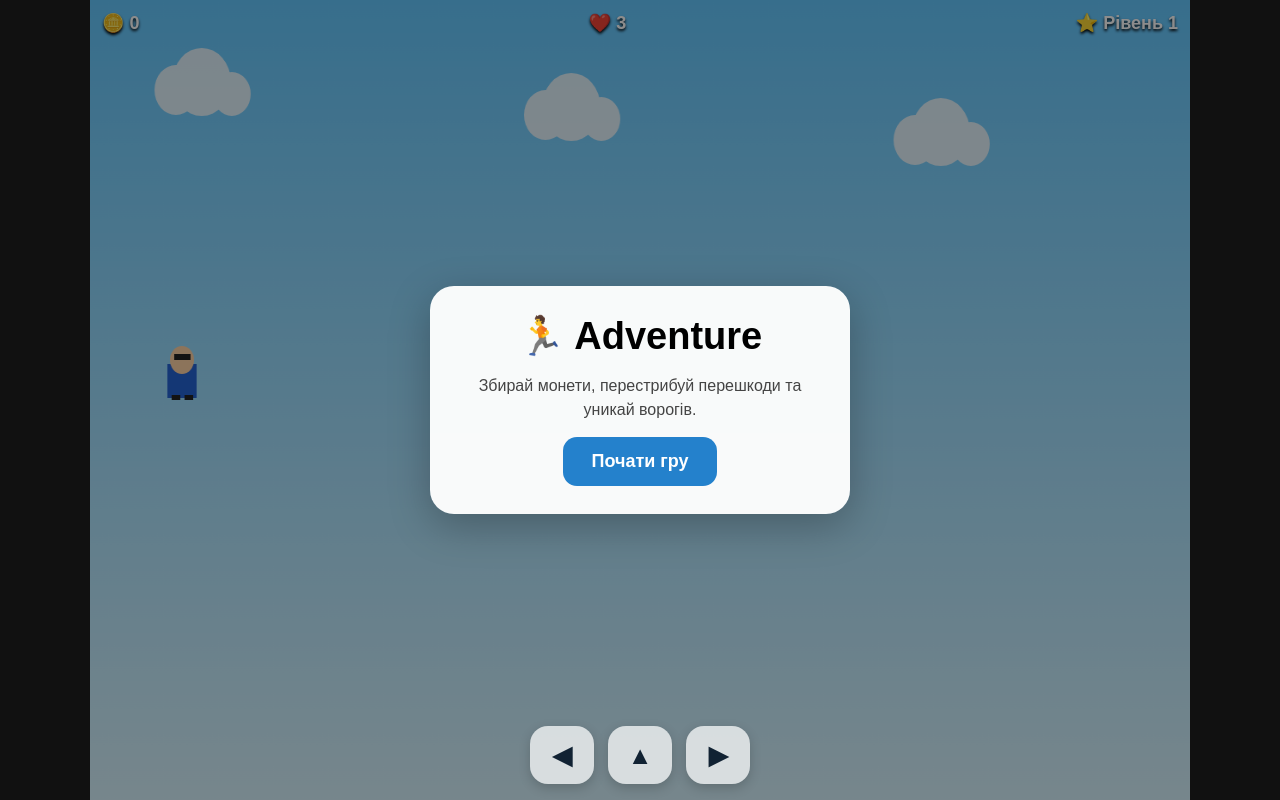
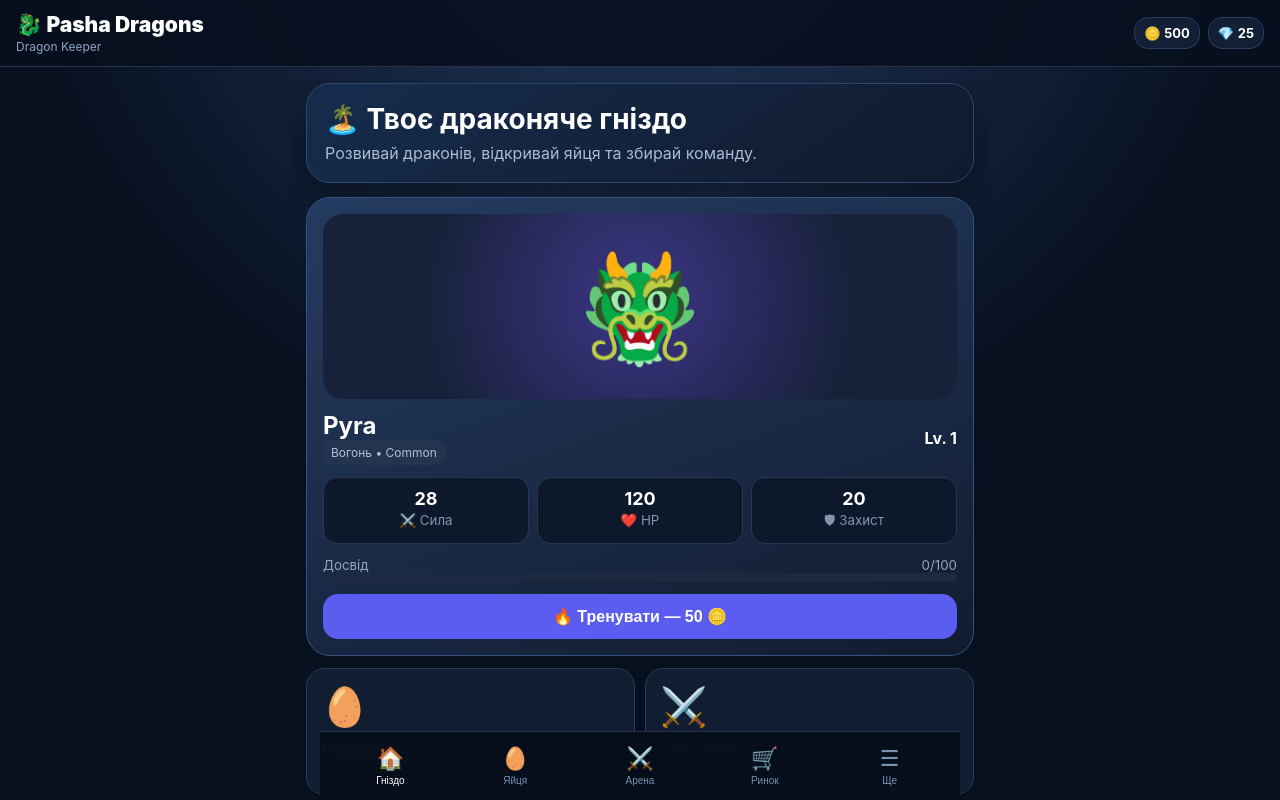
Before and after one commit to Pahafx/pasha-adventure, a plain HTML site: page index.html in a window 1280 px wide. Drawn offline with Linux system fonts and the light colour scheme.

Commit message:
Add files via upload

```diff
--- a/game.js
+++ b/game.js
@@ -1,37 +1,89 @@
-const canvas=document.getElementById('game');const ctx=canvas.getContext('2d');
-const tg=window.Telegram?.WebApp; if(tg){tg.ready();tg.expand();}
-let W=900,H=500,dpr=1,running=false,last=0,level=1,coins=Number(localStorage.getItem('adventureCoins')||0),lives=3,score=0;
-const keys={left:false,right:false};
-const player={x:90,y:350,w:34,h:48,vx:0,vy:0,onGround:false,inv:0};
-let platforms=[],items=[],enemies=[],camera=0,worldW=2600;
-function resize(){dpr=Math.min(devicePixelRatio||1,2);W=innerWidth;H=innerHeight;canvas.width=W*dpr;canvas.height=H*dpr;ctx.setTransform(dpr,0,0,dpr,0,0)}addEventListener('resize',resize);resize();
-function rand(a,b){return Math.random()*(b-a)+a}
-function resetLevel(){worldW=2600+level*500;camera=0;player.x=90;player.y=300;player.vx=0;player.vy=0;player.inv=0;platforms=[{x:0,y:420,w:worldW,h:80},{x:320,y:340,w:190,h:22},{x:650,y:285,w:170,h:22},{x:980,y:350,w:220,h:22},{x:1370,y:290,w:180,h:22},{x:1700,y:350,w:230,h:22},{x:2100,y:275,w:180,h:22}];items=[];enemies=[];for(let x=240;x<worldW-200;x+=rand(190,340)){if(Math.random()<.85)items.push({x,y:rand(220,370),r:10,taken:false})}for(let x=560;x<worldW-200;x+=rand(420,620)){enemies.push({x,y:378,w:32,h:42,vx:(Math.random()<.5?-1:1)*1.1,min:x-90,max:x+90,dead:false})}}
-function rectHit(a,b){return a.x<b.x+b.w&&a.x+a.w>b.x&&a.y<b.y+b.h&&a.y+a.h>b.y}
-function jump(){if(running&&player.onGround){player.vy=-12;player.onGround=false}}
-function start(){document.getElementById('menu').classList.add('hidden');document.getElementById('gameOver').classList.add('hidden');lives=3;level=1;coins=Number(localStorage.getItem('adventureCoins')||0);resetLevel();running=true;last=performance.now();requestAnimationFrame(loop)}
-function endGame(){running=false;document.getElementById('finalCoins').textContent=coins;document.getElementById('finalLevel').textContent=level;document.getElementById('gameOver').classList.remove('hidden')}
-function update(dt){if(!running)return;player.vx=(keys.right?4.6:0)-(keys.left?4.6:0);player.vy+=.55;player.x+=player.vx;player.y+=player.vy;player.onGround=false;
-for(const p of platforms){if(player.x+player.w>p.x&&player.x<p.x+p.w&&player.y+player.h<=p.y+8&&player.y+player.h+player.vy>=p.y){player.y=p.y-player.h;player.vy=0;player.onGround=true}}
-if(player.x<0)player.x=0;if(player.x>worldW-player.w)player.x=worldW-player.w;if(player.y>H+100){hurt();return}
-for(const c of items){if(!c.taken&&Math.hypot(player.x+player.w/2-c.x,player.y+player.h/2-c.y)<28){c.taken=true;coins++;localStorage.setItem('adventureCoins',coins)}}
-for(const e of enemies){if(e.dead)continue;e.x+=e.vx;if(e.x<e.min||e.x>e.max)e.vx*=-1;if(rectHit(player,e)&&player.inv<=0){if(player.vy>2&&player.y+player.h<e.y+15){e.dead=true;player.vy=-8}else hurt()}}
-if(player.inv>0)player.inv-=dt;if(player.x>worldW-170){level++;resetLevel()}
-camera=Math.max(0,Math.min(worldW-W,player.x-W*.35));document.getElementById('coins').textContent=coins;document.getElementById('lives').textContent=lives;document.getElementById('level').textContent=level}
-function hurt(){if(player.inv>0)return;lives--;player.inv=1500;if(lives<=0){endGame();return}player.x=Math.max(50,player.x-180);player.y=250;player.vy=0}
-function draw(){ctx.clearRect(0,0,W,H);const sky=ctx.createLinearGradient(0,0,0,H);sky.addColorStop(0,'#64c8ff');sky.addColorStop(1,'#d8f4ff');ctx.fillStyle=sky;ctx.fillRect(0,0,W,H);ctx.save();ctx.translate(-camera,0);
-// clouds
-ctx.fillStyle='rgba(255,255,255,.8)';for(let i=0;i<8;i++){let x=i*430+100;ctx.beginPath();ctx.arc(x,90+(i%3)*25,25,0,7);ctx.arc(x+30,82+(i%3)*25,34,0,7);ctx.arc(x+65,94+(i%3)*25,22,0,7);ctx.fill()}
-// platforms
-for(const p of platforms){ctx.fillStyle='#58a64a';ctx.fillRect(p.x,p.y,p.w,8);ctx.fillStyle='#8a5a32';ctx.fillRect(p.x,p.y+8,p.w,p.h-8)}
-// coins
-for(const c of items)if(!c.taken){ctx.fillStyle='#ffd21f';ctx.beginPath();ctx.arc(c.x,c.y,c.r,0,7);ctx.fill();ctx.strokeStyle='#b77a00';ctx.stroke()}
-// enemies
-for(const e of enemies)if(!e.dead){ctx.fillStyle='#d64545';ctx.fillRect(e.x,e.y,e.w,e.h);ctx.fillStyle='white';ctx.fillRect(e.x+6,e.y+8,7,7);ctx.fillRect(e.x+19,e.y+8,7,7);ctx.fillStyle='#111';ctx.fillRect(e.x+8,e.y+10,4,4);ctx.fillRect(e.x+21,e.y+10,4,4)}
-// player
-if(player.inv<=0||Math.floor(player.inv/100)%2===0){ctx.fillStyle='#2463d4';ctx.fillRect(player.x,player.y+14,player.w,34);ctx.fillStyle='#ffd2a6';ctx.beginPath();ctx.arc(player.x+17,player.y+10,14,0,7);ctx.fill();ctx.fillStyle='#222';ctx.fillRect(player.x+8,player.y+4,19,6);ctx.fillStyle='#222';ctx.fillRect(player.x+5,player.y+45,10,5);ctx.fillRect(player.x+20,player.y+45,10,5)}
-ctx.fillStyle='rgba(255,255,255,.9)';ctx.font='bold 18px Arial';ctx.fillText('ФІНІШ →',worldW-130,250);ctx.restore()}
-function loop(t){if(!running)return;const dt=Math.min(40,t-last);last=t;update(dt);draw();requestAnimationFrame(loop)}
-addEventListener('keydown',e=>{if(e.key==='ArrowLeft'||e.key==='a')keys.left=true;if(e.key==='ArrowRight'||e.key==='d')keys.right=true;if(e.key==='ArrowUp'||e.key===' '||e.key==='w')jump()});addEventListener('keyup',e=>{if(e.key==='ArrowLeft'||e.key==='a')keys.left=false;if(e.key==='ArrowRight'||e.key==='d')keys.right=false});
-function hold(btn,prop){btn.addEventListener('pointerdown',e=>{e.preventDefault();keys[prop]=true});['pointerup','pointercancel','pointerleave'].forEach(ev=>btn.addEventListener(ev,()=>keys[prop]=false))}hold(document.getElementById('leftBtn'),'left');hold(document.getElementById('rightBtn'),'right');document.getElementById('jumpBtn').addEventListener('pointerdown',e=>{e.preventDefault();jump()});document.getElementById('startBtn').onclick=start;document.getElementById('restartBtn').onclick=start;
-draw();
+const tg=window.Telegram?.WebApp;if(tg){tg.ready();tg.expand()}
+const screen=document.getElementById("screen");
+const state=JSON.parse(localStorage.getItem("pasha_dragons")||"null")||{
+ gold:500,gems:25,emb:0,tab:"roost",day:1,
+ dragons:[{name:"Pyra",emoji:"🐲",element:"Вогонь",rarity:"Common",level:1,hp:120,pwr:28,def:20,xp:0}],
+ eggs:[],wins:0,losses:0
+};
+function save(){localStorage.setItem("pasha_dragons",JSON.stringify(state));}
+function toast(t){const e=document.getElementById("toast");e.textContent=t;e.classList.add("show");setTimeout(()=>e.classList.remove("show"),1600)}
+function render(){
+ document.getElementById("gold").textContent=state.gold;
+ document.getElementById("gems").textContent=state.gems;
+ document.querySelectorAll(".tabs button").forEach(b=>b.classList.toggle("active",b.dataset.tab===state.tab));
+ ({roost:roost,hatchery:hatchery,battle:battle,market:market,more:more}[state.tab])();
+}
+document.querySelectorAll(".tabs button").forEach(b=>b.onclick=()=>{state.tab=b.dataset.tab;save();render()});
+
+function roost(){
+ const d=state.dragons[0];
+ screen.innerHTML=`<div class="hero"><h1>🏝️ Твоє драконяче гніздо</h1><p>Розвивай драконів, відкривай яйця та збирай команду.</p></div>
+ <div class="dragon-card"><div class="dragon-art">${d.emoji}</div>
+ <div class="row" style="margin-top:12px"><div><h2 style="margin:0">${d.name}</h2><span class="pill">${d.element} • ${d.rarity}</span></div><b>Lv. ${d.level}</b></div>
+ <div class="statgrid"><div class="stat"><b>${d.pwr}</b><small>⚔️ Сила</small></div><div class="stat"><b>${d.hp}</b><small>❤️ HP</small></div><div class="stat"><b>${d.def}</b><small>🛡 Захист</small></div></div>
+ <div style="margin-top:13px"><div class="row"><small class="muted">Досвід</small><small class="muted">${d.xp}/100</small></div><div class="progress"><i style="width:${d.xp}%"></i></div></div>
+ <button class="action" id="train">🔥 Тренувати — 50 🪙</button></div>
+ <div class="grid" style="margin-top:12px">
+ <div class="tile"><div class="icon">🥚</div><h3>Інкубатор</h3><p>Виводь нових драконів</p></div>
+ <div class="tile"><div class="icon">⚔️</div><h3>Sky Arena</h3><p>Бийся за нагороди</p></div></div>`;
+ document.getElementById("train").onclick=()=>{
+   if(state.gold<50)return toast("Не вистачає золота");
+   state.gold-=50;d.xp+=25;d.pwr+=3;d.hp+=8;
+   if(d.xp>=100){d.xp-=100;d.level++;d.pwr+=8;d.hp+=20;d.def+=5;toast("🐉 Дракон підняв рівень!")}else toast("🔥 Дракон став сильнішим!");
+   save();render();
+ };
+}
+
+function hatchery(){
+ screen.innerHTML=`<div class="section-title">🥚 Інкубатор</div><div class="hero"><p>Яйце коштує 150 🪙. Рідкість і стихія визначаються випадково.</p><div class="egg">🥚</div><button class="action" id="hatch">Вилупити яйце — 150 🪙</button></div>
+ <div style="margin-top:16px" class="section-title">Твоя колекція</div><div class="list">${state.dragons.map(d=>`<div class="item"><span>${d.emoji} <b>${d.name}</b><br><small class="muted">${d.element} • ${d.rarity} • Lv.${d.level}</small></span><b>⚔️${d.pwr}</b></div>`).join("")}</div>`;
+ document.getElementById("hatch").onclick=()=>{
+   if(state.gold<150)return toast("Не вистачає золота");
+   state.gold-=150;
+   const pool=[["🔥","Pyra","Вогонь"],["❄️","Glacia","Лід"],["🌪️","Zephra","Повітря"],["🌿","Terra","Природа"],["⚡","Volt","Блискавка"],["🌊","Aqua","Вода"]];
+   const r=Math.random(), pick=pool[Math.floor(Math.random()*pool.length)];
+   const rarity=r>.93?"Legendary":r>.72?"Rare":r>.42?"Uncommon":"Common";
+   const mult=rarity==="Legendary"?2.1:rarity==="Rare"?1.5:rarity==="Uncommon"?1.2:1;
+   state.dragons.push({emoji:pick[0],name:pick[1],element:pick[2],rarity,level:1,hp:Math.round(100*mult),pwr:Math.round(24*mult),def:Math.round(18*mult),xp:0});
+   save();render();toast(`🎉 Вилупився ${rarity} дракон!`);
+ };
+}
+
+function battle(){
+ const d=state.dragons.reduce((a,b)=>b.pwr>a.pwr?b:a);
+ const enemyPwr=Math.round(18+Math.random()*28+state.wins*1.4);
+ screen.innerHTML=`<div class="section-title">⚔️ Sky Arena</div><div class="arena"><span class="pill">Твій дракон</span><div class="opponent">${d.emoji}</div><div class="row"><b>${d.name}</b><b>⚔️ ${d.pwr}</b></div><hr style="border-color:#34415a"><span class="pill">Суперник</span><div class="opponent">👹</div><div class="row"><b>Shadow Beast</b><b>⚔️ ${enemyPwr}</b></div><button class="action" id="fight">⚔️ Битися</button><div id="log" class="battle-log">Перевір силу команди та починай бій.</div></div>
+ <div class="statgrid"><div class="stat"><b>${state.wins}</b><small>🏆 Перемог</small></div><div class="stat"><b>${state.losses}</b><small>💀 Поразок</small></div><div class="stat"><b>${state.emb}</b><small>💠 EMB</small></div></div>`;
+ document.getElementById("fight").onclick=()=>{
+   const chance=d.pwr/(d.pwr+enemyPwr);
+   if(Math.random()<chance){
+     const reward=40+Math.floor(Math.random()*65);state.wins++;state.gold+=reward;state.emb+=reward;
+     document.getElementById("log").textContent=`🏆 Перемога! +${reward} 🪙 та +${reward} EMB`;
+   }else{state.losses++;state.gold=Math.max(0,state.gold-25);document.getElementById("log").textContent="💥 Поразка. -25 🪙. Тренуй дракона і спробуй ще раз."}
+   save();render();
+ };
+}
+
+function market(){
+ screen.innerHTML=`<div class="section-title">🛒 Ринок</div><div class="hero"><p>Тут можна обмінювати ресурси. У цій версії ринок працює локально; для реального ринку між гравцями потрібен сервер.</p></div>
+ <div class="list" style="margin-top:12px">
+ <div class="item"><span>🍖 Пакет корму</span><button class="action" style="width:auto;margin:0;padding:9px 12px" onclick="buy(30,5)">30 🪙</button></div>
+ <div class="item"><span>💎 5 кристалів</span><button class="action" style="width:auto;margin:0;padding:9px 12px" onclick="buyGems()">100 🪙</button></div>
+ <div class="item"><span>🥚 Рідкісне яйце</span><button class="action" style="width:auto;margin:0;padding:9px 12px" onclick="buyEgg()">300 🪙</button></div></div>`;
+}
+function buy(cost,food){if(state.gold<cost)return toast("Не вистачає золота");state.gold-=cost;toast(`🍖 +${food} корму`);save();render()}
+function buyGems(){if(state.gold<100)return toast("Не вистачає золота");state.gold-=100;state.gems+=5;save();render();toast("💎 +5 кристалів")}
+function buyEgg(){if(state.gold<300)return toast("Не вистачає золота");state.gold-=300;state.eggs.push({rarity:"Rare"});save();render();toast("🥚 Рідкісне яйце додано")}
+
+function more(){
+ screen.innerHTML=`<div class="section-title">☰ Keeper's Hall</div><div class="grid">
+ <div class="tile"><div class="icon">📖</div><h3>Codex</h3><p>${state.dragons.length}/20 драконів</p></div>
+ <div class="tile"><div class="icon">🏆</div><h3>Досягнення</h3><p>${state.wins} перемог на арені</p></div>
+ <div class="tile"><div class="icon">🎯</div><h3>Щоденне</h3><p>Зайди завтра за бонусом</p></div>
+ <div class="tile"><div class="icon">👤</div><h3>Профіль</h3><p>${tg?.initDataUnsafe?.user?.first_name||"Dragon Keeper"}</p></div></div>
+ <div class="hero" style="margin-top:12px"><h3>💠 EMB</h3><p>Внутрішня валюта гри: <b>${state.emb}</b>. У цій версії це лише ігрові бали.</p></div>
+ <button class="action" onclick="resetProgress()">Скинути локальний прогрес</button>`;
+}
+function resetProgress(){if(confirm("Скинути прогрес?")){localStorage.removeItem("pasha_dragons");location.reload()}}
+
+render();
--- a/index.html
+++ b/index.html
@@ -1,41 +1,38 @@
 <!doctype html>
 <html lang="uk">
 <head>
-  <meta charset="UTF-8" />
-  <meta name="viewport" content="width=device-width,initial-scale=1,maximum-scale=1,user-scalable=no" />
-  <title>Telegram 2D Adventure</title>
-  <link rel="stylesheet" href="style.css" />
+<meta charset="utf-8">
+<meta name="viewport" content="width=device-width,initial-scale=1,maximum-scale=1,user-scalable=no,viewport-fit=cover">
+<meta name="theme-color" content="#0b1220">
+<title>Pasha Dragons</title>
+<link rel="stylesheet" href="style.css">
 </head>
 <body>
-  <div id="gameWrap">
-    <canvas id="game" aria-label="2D гра"></canvas>
-    <div id="hud">
-      <div>🪙 <span id="coins">0</span></div>
-      <div>❤️ <span id="lives">3</span></div>
-      <div>⭐ Рівень <span id="level">1</span></div>
+<div id="app">
+  <header class="topbar">
+    <div>
+      <div class="brand">🐉 Pasha Dragons</div>
+      <div class="sub">Dragon Keeper</div>
     </div>
-    <div id="menu" class="overlay">
-      <div class="card">
-        <h1>🏃 Adventure</h1>
-        <p>Збирай монети, перестрибуй перешкоди та уникай ворогів.</p>
-        <button id="startBtn">Почати гру</button>
-      </div>
+    <div class="wallet">
+      <span>🪙 <b id="gold">500</b></span>
+      <span>💎 <b id="gems">25</b></span>
     </div>
-    <div id="gameOver" class="overlay hidden">
-      <div class="card">
-        <h2>Гру завершено</h2>
-        <p>Монети: <b id="finalCoins">0</b></p>
-        <p>Рівень: <b id="finalLevel">1</b></p>
-        <button id="restartBtn">Грати ще</button>
-      </div>
-    </div>
-    <div id="controls">
-      <button id="leftBtn">◀</button>
-      <button id="jumpBtn">▲</button>
-      <button id="rightBtn">▶</button>
-    </div>
-  </div>
-  <script src="https://telegram.org/js/telegram-web-app.js"></script>
-  <script src="game.js"></script>
+  </header>
+
+  <main id="screen"></main>
+
+  <nav class="tabs">
+    <button data-tab="roost">🏠<small>Гніздо</small></button>
+    <button data-tab="hatchery">🥚<small>Яйця</small></button>
+    <button data-tab="battle">⚔️<small>Арена</small></button>
+    <button data-tab="market">🛒<small>Ринок</small></button>
+    <button data-tab="more">☰<small>Ще</small></button>
+  </nav>
+
+  <div id="toast"></div>
+</div>
+<script src="https://telegram.org/js/telegram-web-app.js"></script>
+<script src="game.js"></script>
 </body>
 </html>
--- a/style.css
+++ b/style.css
@@ -1 +1,30 @@
-*{box-sizing:border-box}html,body{margin:0;width:100%;height:100%;overflow:hidden;background:#111;font-family:Arial,sans-serif}#gameWrap{position:relative;width:100%;height:100%;max-width:1100px;margin:auto;overflow:hidden;background:#76c7ff}canvas{display:block;width:100%;height:100%;touch-action:none}.overlay{position:absolute;inset:0;display:grid;place-items:center;background:rgba(0,0,0,.45);padding:24px}.hidden{display:none}.card{width:min(420px,92vw);padding:28px;border-radius:24px;background:rgba(255,255,255,.96);text-align:center;box-shadow:0 12px 40px rgba(0,0,0,.25)}h1{margin:0 0 10px;font-size:38px}h2{font-size:30px;margin:0 0 12px}.card p{color:#444;line-height:1.45}.card button{border:0;border-radius:14px;background:#2481cc;color:white;font-size:18px;font-weight:700;padding:14px 28px;cursor:pointer}.card button:active{transform:scale(.97)}#hud{position:absolute;left:12px;right:12px;top:12px;display:flex;justify-content:space-between;color:white;font-weight:800;font-size:18px;text-shadow:0 2px 3px #000;pointer-events:none}#controls{position:absolute;left:0;right:0;bottom:16px;display:flex;justify-content:center;gap:14px}.hidden+#controls{}#controls button{width:64px;height:58px;border:0;border-radius:18px;background:rgba(255,255,255,.72);font-size:25px;font-weight:900;color:#123;box-shadow:0 4px 12px rgba(0,0,0,.18);touch-action:none}#controls button:active{background:#fff;transform:scale(.95)}
+*{box-sizing:border-box;-webkit-tap-highlight-color:transparent}
+html,body{margin:0;height:100%;background:#07101f;color:#fff;font-family:-apple-system,BlinkMacSystemFont,"Segoe UI",sans-serif}
+body{overflow:hidden}
+#app{height:100%;display:flex;flex-direction:column;background:radial-gradient(circle at 50% -20%,#263f67,#07101f 55%)}
+.topbar{padding:calc(env(safe-area-inset-top) + 12px) 16px 12px;display:flex;justify-content:space-between;align-items:center;border-bottom:1px solid #26334b;background:rgba(7,16,31,.92)}
+.brand{font-weight:900;font-size:21px}.sub{font-size:12px;color:#8fa3c1;margin-top:2px}
+.wallet{display:flex;gap:8px}.wallet span{background:#121f34;border:1px solid #2b3d5b;border-radius:14px;padding:7px 9px;font-size:13px}
+main{flex:1;overflow:auto;padding:16px 16px 105px}
+.hero{border:1px solid #2e4770;border-radius:24px;padding:18px;background:linear-gradient(145deg,#162c4d,#101a2d);box-shadow:0 14px 35px #0005}
+.hero h1{margin:0 0 6px;font-size:28px}.hero p{margin:0;color:#a9bad2;line-height:1.4}
+.dragon-card{margin-top:14px;border-radius:24px;padding:16px;background:linear-gradient(160deg,#243b61,#111c30);border:1px solid #35537e}
+.dragon-art{height:185px;border-radius:20px;display:flex;align-items:center;justify-content:center;background:radial-gradient(circle,#7b3ff255,#17213a 65%);font-size:105px}
+.row{display:flex;justify-content:space-between;align-items:center;gap:10px}.muted{color:#93a4bd}
+.statgrid{display:grid;grid-template-columns:repeat(3,1fr);gap:8px;margin-top:12px}.stat{background:#0d182a;border:1px solid #263852;border-radius:14px;padding:10px;text-align:center}.stat b{display:block;font-size:18px}.stat small{color:#8294ae}
+button.action{width:100%;border:0;border-radius:15px;padding:13px;background:#5b5cf0;color:white;font-size:16px;font-weight:900;margin-top:12px}
+button.action:active{transform:scale(.98)}
+.grid{display:grid;grid-template-columns:repeat(2,1fr);gap:10px}.tile{background:#111d31;border:1px solid #293c5b;border-radius:18px;padding:14px}.tile .icon{font-size:38px}.tile h3{margin:8px 0 4px}.tile p{margin:0;color:#8ea0ba;font-size:13px}
+.egg{font-size:78px;text-align:center;padding:15px;background:radial-gradient(circle,#ffc85733,#101b2e);border-radius:20px}
+.progress{height:9px;background:#1b2a40;border-radius:9px;overflow:hidden}.progress>i{display:block;height:100%;background:linear-gradient(90deg,#5b5cf0,#22d3ee)}
+.arena{padding:18px;border-radius:24px;background:linear-gradient(150deg,#2a1d48,#12192b);border:1px solid #503e78}.opponent{font-size:72px;text-align:center;margin:10px}
+.battle-log{background:#091323;border-radius:16px;padding:12px;margin-top:12px;color:#a9bad2;min-height:72px}
+.list{display:flex;flex-direction:column;gap:10px}.item{background:#111d31;border:1px solid #293c5b;border-radius:16px;padding:13px;display:flex;justify-content:space-between;align-items:center}
+.tabs{position:fixed;left:0;right:0;bottom:0;padding:8px 8px calc(env(safe-area-inset-bottom) + 8px);display:grid;grid-template-columns:repeat(5,1fr);background:rgba(7,14,27,.96);border-top:1px solid #26334b;backdrop-filter:blur(12px)}
+.tabs button{border:0;background:transparent;color:#7890b2;font-size:22px;padding:6px 2px}.tabs button.active{color:#fff}.tabs small{display:block;font-size:10px;margin-top:3px}
+.section-title{font-size:23px;font-weight:900;margin:4px 0 12px}.pill{display:inline-block;padding:5px 8px;border-radius:9px;background:#233451;color:#aebfd7;font-size:12px}
+#toast{position:fixed;left:50%;bottom:95px;transform:translateX(-50%) translateY(20px);opacity:0;background:#fff;color:#101827;border-radius:14px;padding:11px 15px;font-weight:800;transition:.2s;pointer-events:none;z-index:20}
+#toast.show{opacity:1;transform:translateX(-50%) translateY(0)}
+.modal{position:fixed;inset:0;background:#0009;display:flex;align-items:center;justify-content:center;padding:20px;z-index:10}.modal>div{background:#101b2d;border:1px solid #354b70;border-radius:24px;padding:22px;text-align:center;width:min(92vw,430px)}
+.hidden{display:none!important}
+@media(min-width:700px){main{max-width:700px;width:100%;margin:auto}.tabs{max-width:700px;left:50%;transform:translateX(-50%)}}
```
